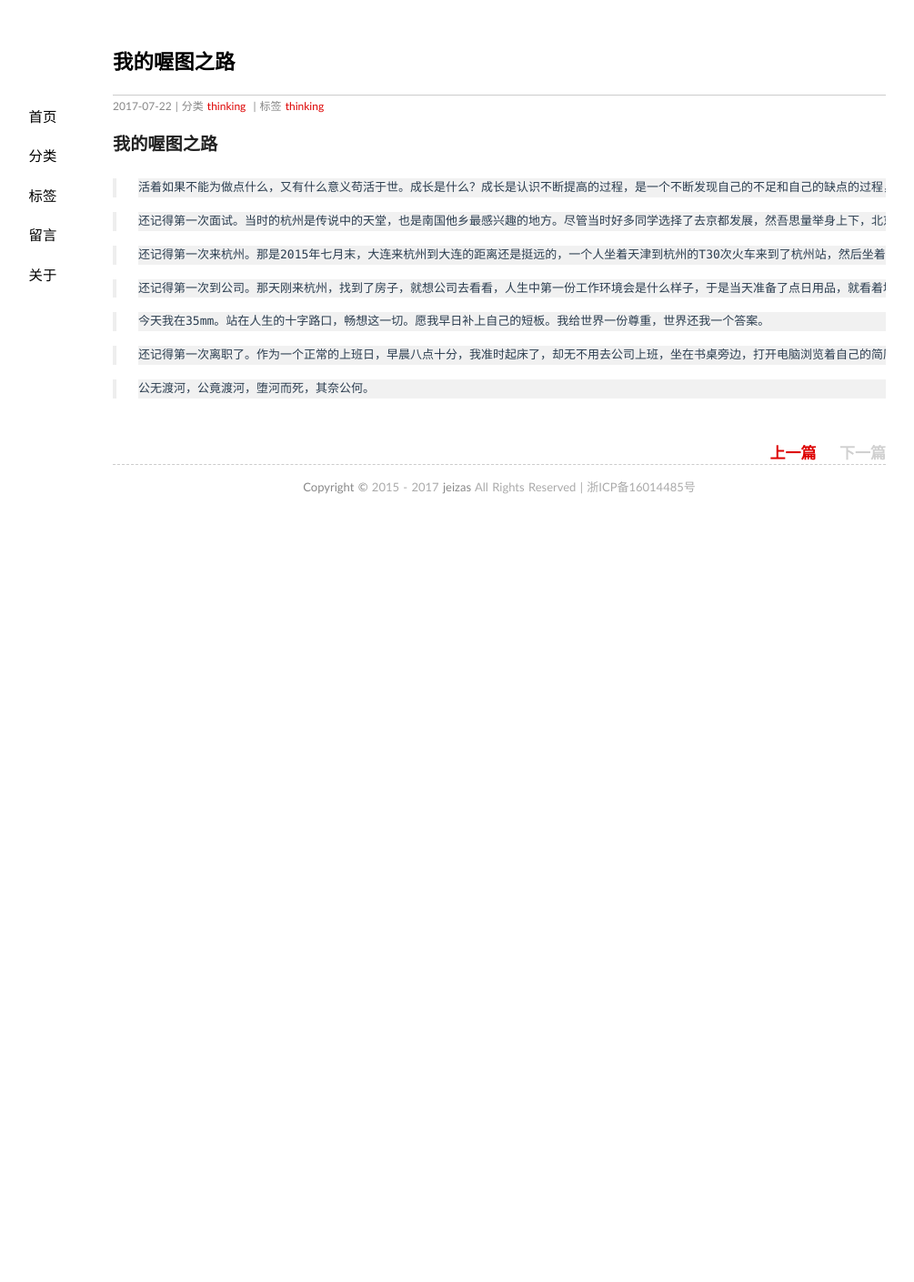
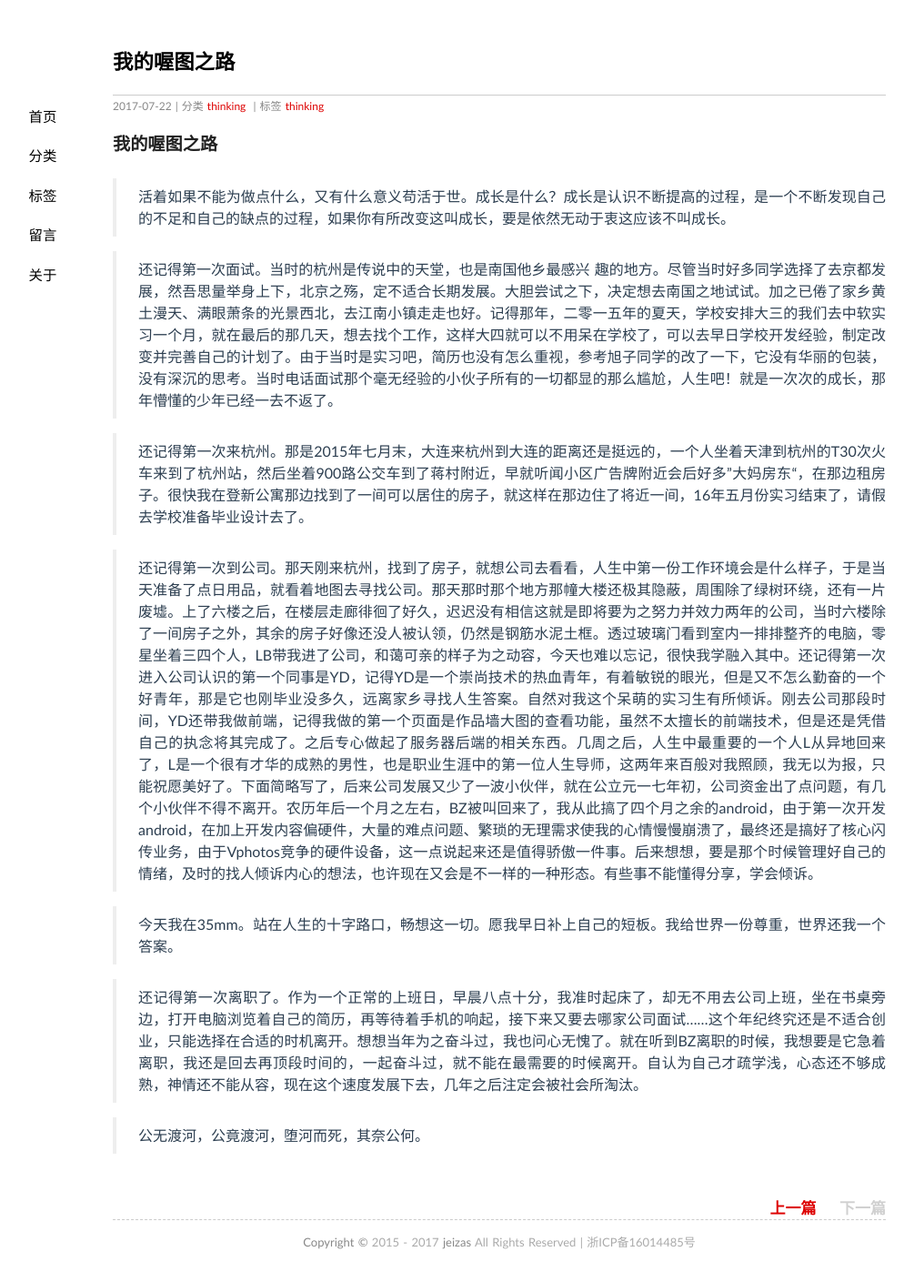
Before and after one commit to jeizas/jeizas.github.io, a Jekyll site: the page built from _posts/2017-07-22-alltuu_thinking.md, in a window 1280 px wide. Shown: the whole page at 91% size, without its empty margins (91-1096 px from the left). Built offline with Jekyll 4.4.1, drawn with Linux system fonts in a browser that asks for light colours; comment, search, counter and statistics services are not loaded; before the commit the page ends 900 px from its top, so only the background shows below that.

```diff
--- a/_posts/2017-07-22-alltuu_thinking.md
+++ b/_posts/2017-07-22-alltuu_thinking.md
@@ -8,16 +8,17 @@ tags: thinking
 
 ### 我的喔图之路
 
->	活着如果不能为做点什么，又有什么意义苟活于世。成长是什么？成长是认识不断提高的过程，是一个不断发现自己的不足和自己的缺点的过程，如果你有所改变这叫成长，要是依然无动于衷这应该不叫成长。
+> 活着如果不能为做点什么，又有什么意义苟活于世。成长是什么？成长是认识不断提高的过程，是一个不断发现自己的不足和自己的缺点的过程，如果你有所改变这叫成长，要是依然无动于衷这应该不叫成长。
 
->	还记得第一次面试。当时的杭州是传说中的天堂，也是南国他乡最感兴趣的地方。尽管当时好多同学选择了去京都发展，然吾思量举身上下，北京之殇，定不适合长期发展。大胆尝试之下，决定想去南国之地试试。加之已倦了家乡黄土漫天、满眼萧条的光景西北，去江南小镇走走也好。记得那年，二零一五年的夏天，学校安排大三的我们去中软实习一个月，就在最后的那几天，想去找个工作，这样大四就可以不用呆在学校了，可以去早日学校开发经验，制定改变并完善自己的计划了。由于当时是实习吧，简历也没有怎么重视，参考旭子同学的改了一下，它没有华丽的包装，没有深沉的思考。当时电话面试那个毫无经验的小伙子所有的一切都显的那么尴尬，人生吧！就是一次次的成长，那年懵懂的少年已经一去不返了。
 
->	还记得第一次来杭州。那是2015年七月末，大连来杭州到大连的距离还是挺远的，一个人坐着天津到杭州的T30次火车来到了杭州站，然后坐着900路公交车到了蒋村附近，早就听闻小区广告牌附近会后好多”大妈房东“，在那边租房子。很快我在登新公寓那边找到了一间可以居住的房子，就这样在那边住了将近一间，16年五月份实习结束了，请假去学校准备毕业设计去了。
+> 还记得第一次面试。当时的杭州是传说中的天堂，也是南国他乡最感兴   趣的地方。尽管当时好多同学选择了去京都发展，然吾思量举身上下，北京之殇，定不适合长期发展。大胆尝试之下，决定想去南国之地试试。加之已倦了家乡黄土漫天、满眼萧条的光景西北，去江南小镇走走也好。记得那年，二零一五年的夏天，学校安排大三的我们去中软实习一个月，就在最后的那几天，想去找个工作，这样大四就可以不用呆在学校了，可以去早日学校开发经验，制定改变并完善自己的计划了。由于当时是实习吧，简历也没有怎么重视，参考旭子同学的改了一下，它没有华丽的包装，没有深沉的思考。当时电话面试那个毫无经验的小伙子所有的一切都显的那么尴尬，人生吧！就是一次次的成长，那年懵懂的少年已经一去不返了。
 
->	还记得第一次到公司。那天刚来杭州，找到了房子，就想公司去看看，人生中第一份工作环境会是什么样子，于是当天准备了点日用品，就看着地图去寻找公司。那天那时那个地方那幢大楼还极其隐蔽，周围除了绿树环绕，还有一片废墟。上了六楼之后，在楼层走廊徘徊了好久，迟迟没有相信这就是即将要为之努力并效力两年的公司，当时六楼除了一间房子之外，其余的房子好像还没人被认领，仍然是钢筋水泥土框。透过玻璃门看到室内一排排整齐的电脑，零星坐着三四个人，LB带我进了公司，和蔼可亲的样子为之动容，今天也难以忘记，很快我学融入其中。还记得第一次进入公司认识的第一个同事是YD，记得YD是一个崇尚技术的热血青年，有着敏锐的眼光，但是又不怎么勤奋的一个好青年，那是它也刚毕业没多久，远离家乡寻找人生答案。自然对我这个呆萌的实习生有所倾诉。刚去公司那段时间，YD还带我做前端，记得我做的第一个页面是作品墙大图的查看功能，虽然不太擅长的前端技术，但是还是凭借自己的执念将其完成了。之后专心做起了服务器后端的相关东西。几周之后，人生中最重要的一个人L从异地回来了，L是一个很有才华的成熟的男性，也是职业生涯中的第一位人生导师，这两年来百般对我照顾，我无以为报，只能祝愿美好了。下面简略写了，后来公司发展又少了一波小伙伴，就在公立元一七年初，公司资金出了点问题，有几个小伙伴不得不离开。农历年后一个月之左右，BZ被叫回来了，我从此搞了四个月之余的android，由于第一次开发android，在加上开发内容偏硬件，大量的难点问题、繁琐的无理需求使我的心情慢慢崩溃了，最终还是搞好了核心闪传业务，由于Vphotos竞争的硬件设备，这一点说起来还是值得骄傲一件事。后来想想，要是那个时候管理好自己的情绪，及时的找人倾诉内心的想法，也许现在又会是不一样的一种形态。有些事不能懂得分享，学会倾诉。
+> 还记得第一次来杭州。那是2015年七月末，大连来杭州到大连的距离还是挺远的，一个人坐着天津到杭州的T30次火车来到了杭州站，然后坐着900路公交车到了蒋村附近，早就听闻小区广告牌附近会后好多”大妈房东“，在那边租房子。很快我在登新公寓那边找到了一间可以居住的房子，就这样在那边住了将近一间，16年五月份实习结束了，请假去学校准备毕业设计去了。
 
->	今天我在35mm。站在人生的十字路口，畅想这一切。愿我早日补上自己的短板。我给世界一份尊重，世界还我一个答案。
+> 还记得第一次到公司。那天刚来杭州，找到了房子，就想公司去看看，人生中第一份工作环境会是什么样子，于是当天准备了点日用品，就看着地图去寻找公司。那天那时那个地方那幢大楼还极其隐蔽，周围除了绿树环绕，还有一片废墟。上了六楼之后，在楼层走廊徘徊了好久，迟迟没有相信这就是即将要为之努力并效力两年的公司，当时六楼除了一间房子之外，其余的房子好像还没人被认领，仍然是钢筋水泥土框。透过玻璃门看到室内一排排整齐的电脑，零星坐着三四个人，LB带我进了公司，和蔼可亲的样子为之动容，今天也难以忘记，很快我学融入其中。还记得第一次进入公司认识的第一个同事是YD，记得YD是一个崇尚技术的热血青年，有着敏锐的眼光，但是又不怎么勤奋的一个好青年，那是它也刚毕业没多久，远离家乡寻找人生答案。自然对我这个呆萌的实习生有所倾诉。刚去公司那段时间，YD还带我做前端，记得我做的第一个页面是作品墙大图的查看功能，虽然不太擅长的前端技术，但是还是凭借自己的执念将其完成了。之后专心做起了服务器后端的相关东西。几周之后，人生中最重要的一个人L从异地回来了，L是一个很有才华的成熟的男性，也是职业生涯中的第一位人生导师，这两年来百般对我照顾，我无以为报，只能祝愿美好了。下面简略写了，后来公司发展又少了一波小伙伴，就在公立元一七年初，公司资金出了点问题，有几个小伙伴不得不离开。农历年后一个月之左右，BZ被叫回来了，我从此搞了四个月之余的android，由于第一次开发android，在加上开发内容偏硬件，大量的难点问题、繁琐的无理需求使我的心情慢慢崩溃了，最终还是搞好了核心闪传业务，由于Vphotos竞争的硬件设备，这一点说起来还是值得骄傲一件事。后来想想，要是那个时候管理好自己的情绪，及时的找人倾诉内心的想法，也许现在又会是不一样的一种形态。有些事不能懂得分享，学会倾诉。
 
->	还记得第一次离职了。作为一个正常的上班日，早晨八点十分，我准时起床了，却无不用去公司上班，坐在书桌旁边，打开电脑浏览着自己的简历，再等待着手机的响起，接下来又要去哪家公司面试……这个年纪终究还是不适合创业，只能选择在合适的时机离开。想想当年为之奋斗过，我也问心无愧了。就在听到BZ离职的时候，我想要是它急着离职，我还是回去再顶段时间的，一起奋斗过，就不能在最需要的时候离开。自认为自己才疏学浅，心态还不够成熟，神情还不能从容，现在这个速度发展下去，几年之后注定会被社会所淘汰。
+> 今天我在35mm。站在人生的十字路口，畅想这一切。愿我早日补上自己的短板。我给世界一份尊重，世界还我一个答案。
 
->	公无渡河，公竟渡河，堕河而死，其奈公何。
+> 还记得第一次离职了。作为一个正常的上班日，早晨八点十分，我准时起床了，却无不用去公司上班，坐在书桌旁边，打开电脑浏览着自己的简历，再等待着手机的响起，接下来又要去哪家公司面试……这个年纪终究还是不适合创业，只能选择在合适的时机离开。想想当年为之奋斗过，我也问心无愧了。就在听到BZ离职的时候，我想要是它急着离职，我还是回去再顶段时间的，一起奋斗过，就不能在最需要的时候离开。自认为自己才疏学浅，心态还不够成熟，神情还不能从容，现在这个速度发展下去，几年之后注定会被社会所淘汰。
+
+> 公无渡河，公竟渡河，堕河而死，其奈公何。
```
